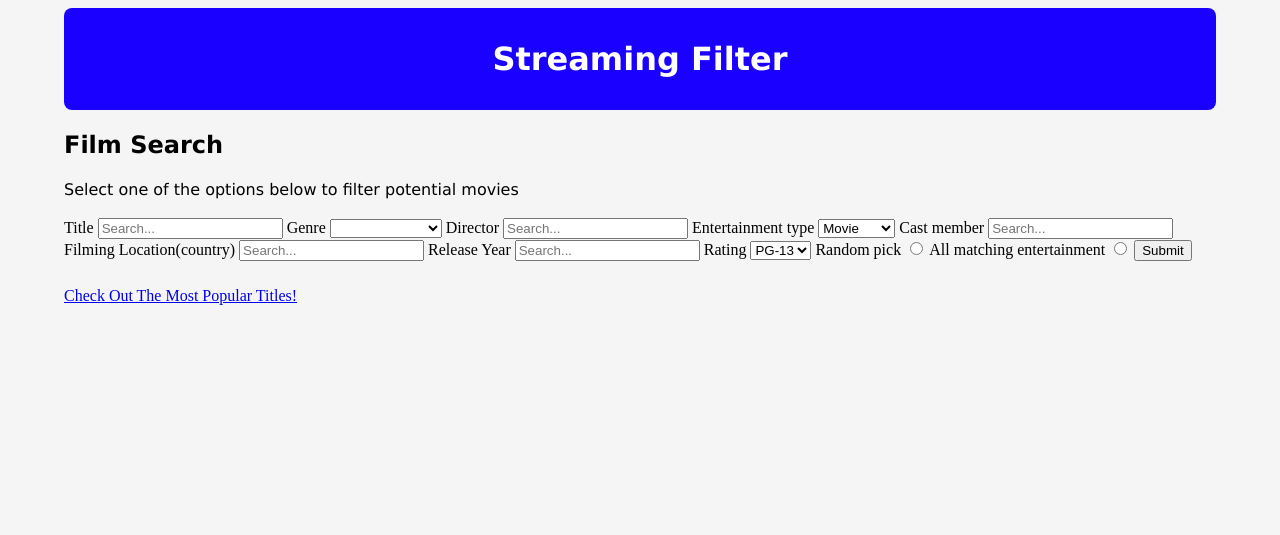
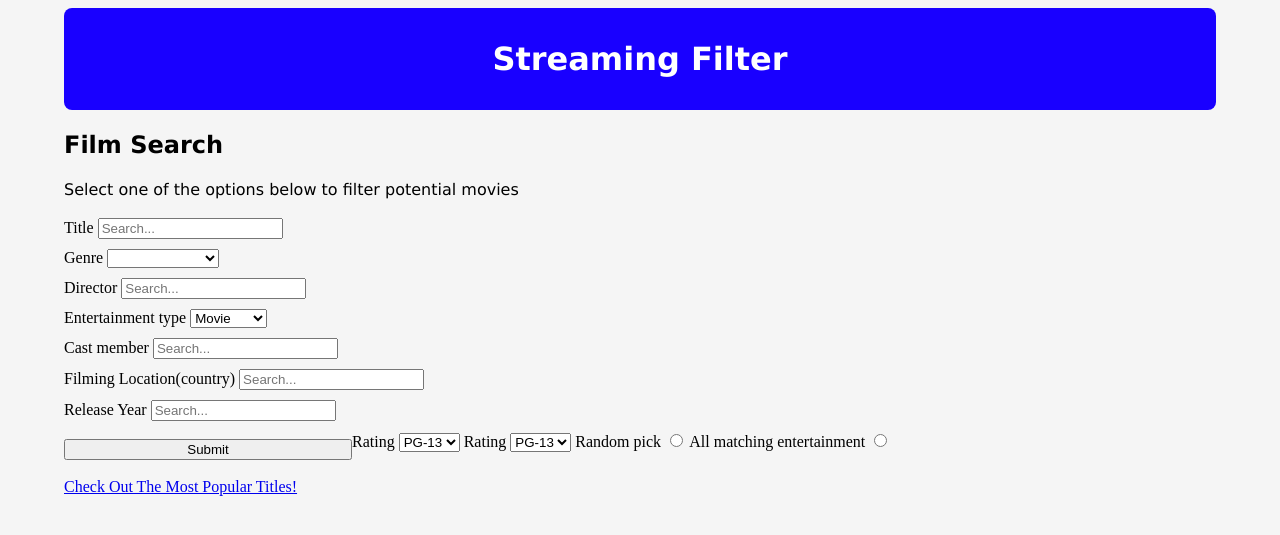
Before and after one commit to CS-257-S22/team-project-team-e-1, a Flask app: template templates/home.html in a window 1280 px wide. Shown: the top 535 px of the page. Run offline with Flask 2, Linux system fonts and the light colour scheme; the template is opened without the code that fills it, so the values that code supplies are empty.

Commit message:
Making form look nice

```diff
--- a/static/homepage.css
+++ b/static/homepage.css
@@ -93,3 +93,9 @@ div.description {
     padding: 10px;
     margin: 10px;
 }
+
+input[type=submit] {
+    float: left;
+    margin:8px 0;
+    width: 25%;
+}
--- a/templates/home.html
+++ b/templates/home.html
@@ -9,38 +9,59 @@
             <h2>Film Search</h2>
             <p>Select one of the options below to filter potential movies</p>
             <form id="form" action="search">
+                <div>
                     <label for="query1">Title</label>
                     <input type="search" id="query1" name="titleChoice"
                     placeholder="Search..."
                     aria-label="Enter a title of a movie or tv show">
+                </div>
+                <div>
                     <label for="query2">Genre</label>
                     <select name="genreChoice">
                         <option value=""> </option>
                         <option value="Comedies">Comedies</option>
                         <option value="Documentaries">Documentaries</option>
                     </select>
+                </div>
+                <div>
                     <label for="query3">Director</label>
                     <input type="search" id="query3" name="directorChoice"
                     placeholder="Search..."
                     aria-label="Enter a director to filter">
+                </div>
+                <div>
                     <label for ="entertainmentType">Entertainment type</label>
                     <select name="entertainmentType">
 
                         <option value="Movie">Movie</option>
                         <option value="TV Show">TV Show</option>
                     </select>
+                </div>
+                 <div>
                     <label for ="query4">Cast member</label>
                         <input type="search" id="query4" name="castChoice"
                         placeholder="Search..."
                         aria-label="Enter a cast member">
+                 </div>
+                 <div>
                     <label for ="query5">Filming Location(country)</label>
                     <input type="search" id="query5" name="countryChoice"
                     placeholder="Search..."
                     aria-label="Enter a filming location(country)">
+                 </div>
+                 <div>
                     <label for ="query6">Release Year</label>
                     <input type="search" id="query6" name="yearChoice"
                  placeholder="Search..."
                  aria-label="Enter a year to filter">
+                 </div>
+
+                 <label for ="Rating">Rating</label>
+                 <select name="Rating">
+
+                    <option value="PG-13">PG-13</option>
+                    <option value="PG">PG</option>
+                </select>
                 <label for ="Rating">Rating</label>
                  <select name="Rating">
 
```
Lines whose indentation alone changed are shown as unchanged.
